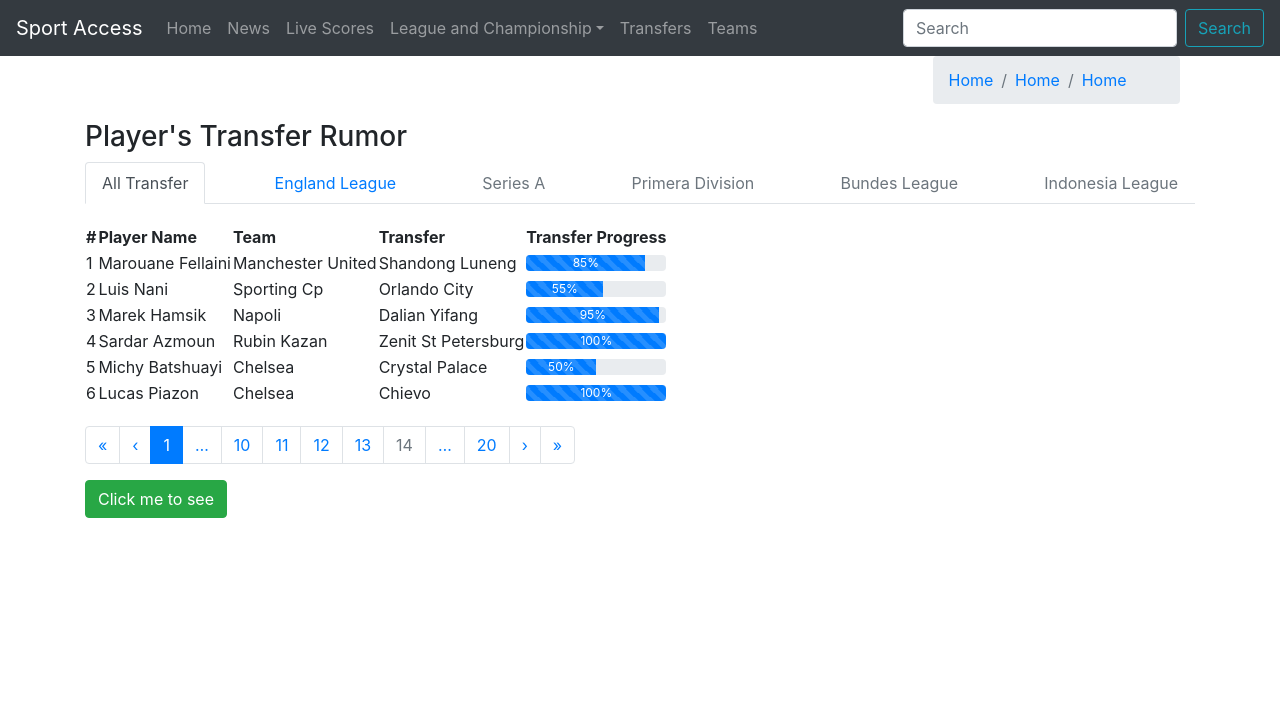
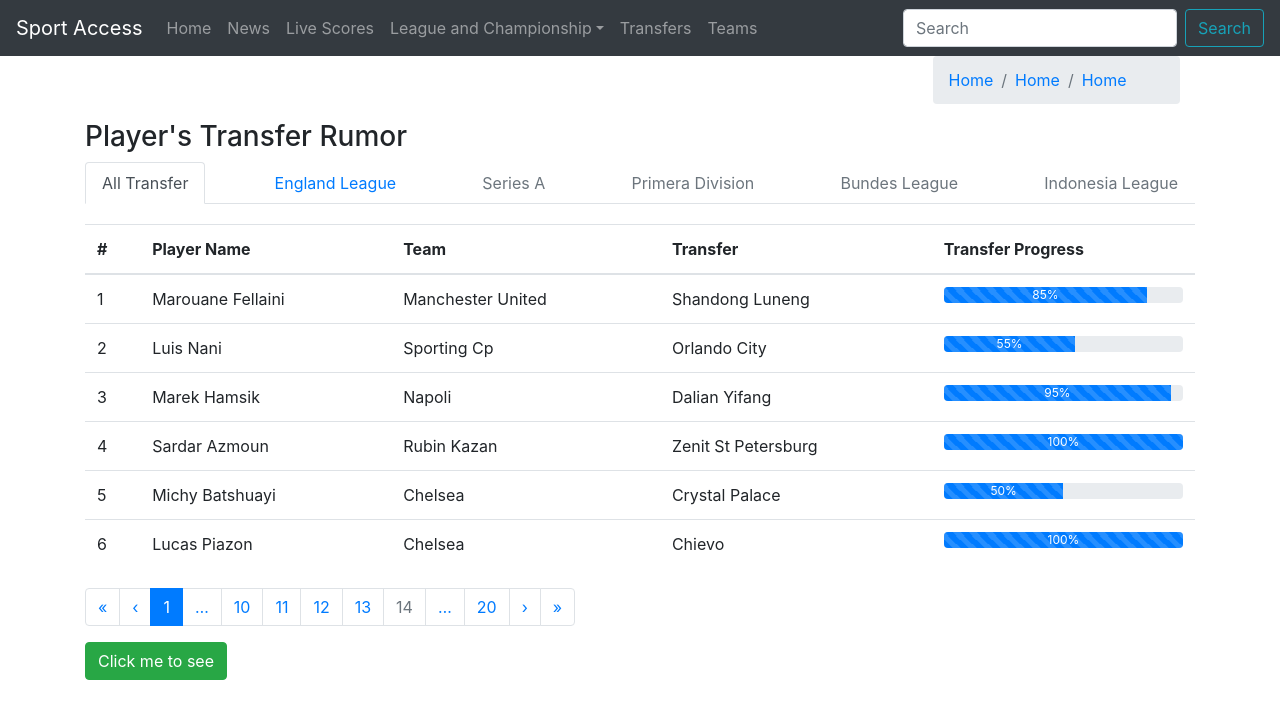
Before and after one commit to irwandharmawan/react-grinding, a React (Create React App) app: page / in a window 1280 px wide. Shown: the top 718 px of the page. Built offline with nearby package versions, Linux system fonts and the light colour scheme.

Commit message:
Fixing Table spacing

```diff
--- a/src/Tugas9/MainTable.js
+++ b/src/Tugas9/MainTable.js
@@ -1,11 +1,11 @@
 import Data from './PlayersData.js';
-import {ProgressBar,Pagination} from 'react-bootstrap';
+import {ProgressBar,Pagination,Table} from 'react-bootstrap';
 import Example from './Popping.js'
 
 function MainTable(){
   return(
     <div>
-    <table style={{marginTop:'20px'}}>
+    <Table style={{marginTop:'20px'}}>
       <thead>
         <tr>
           <th>#</th>
@@ -28,7 +28,7 @@
           );
         })}
       </tbody>
-    </table>
+    </Table>
 
     <Pagination style={{marginTop:'20px'}}>
       <Pagination.First />
--- a/src/Tugas9/Series.js
+++ b/src/Tugas9/Series.js
@@ -5,10 +5,6 @@
     display:'flex',
     justifyContent:'space-between',
     width: '100%'
-}
-
-const style2 = {
-    textAlign: 'center',
 }
 
 function Series(){
```
